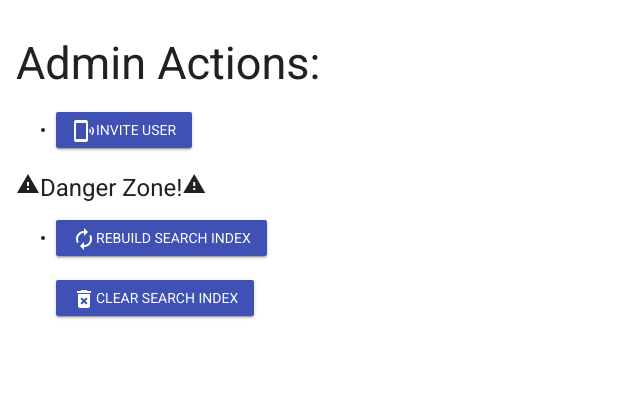
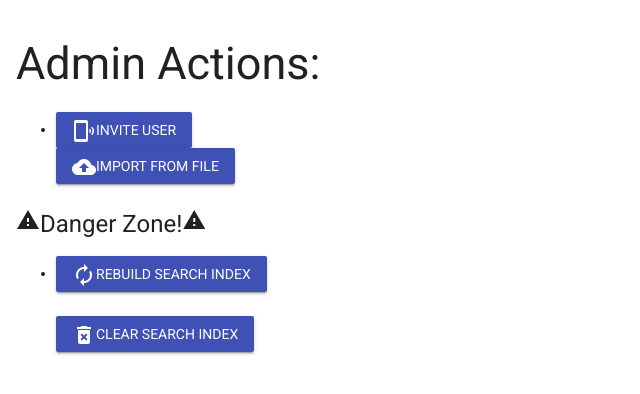
Before and after one commit to muncus/book-club-library, a Flask app: page /admin/ in a window 1280 px wide. Shown: the part 128-522 px from the top of the page, without its empty margins (0-640 px from the left). Run offline with Flask 2, Linux system fonts and the light colour scheme; data that the repository does not hold is empty; parts of the project's set-up code (start-up, migrations or seed data) failed here and were passed over.

Commit message:
minor template tweaks.

```diff
--- a/templates/admin_home.html
+++ b/templates/admin_home.html
@@ -7,6 +7,9 @@
       <a href="/admin/invite-user">
       <button class="mdl-button mdl-js-button mdl-button--raised mdl-button--colored mdl-button--icon-left"
         type=button><i class="material-icons">phonelink_ring</i>Invite User</button></a><br/>
+      <a href="/admin/upload-data">
+      <button class="mdl-button mdl-js-button mdl-button--raised mdl-button--colored mdl-button--icon-left"
+        type=button><i class="material-icons">cloud_upload</i>Import from file</button></a><br/>
     </ul>
 
     <h4><i class="material-icons">warning</i>Danger Zone!<i class="material-icons">warning</i></h4>
--- a/templates/admin_upload.html
+++ b/templates/admin_upload.html
@@ -15,7 +15,7 @@
         <label class="mdl-textfield__label" for="file">File:</label>
       </div><br/>
     <button class="mdl-button mdl-js-button mdl-button--raised mdl-button--colored mdl-button--icon-left"
-      type=submit><i class="material-icons">phonelink_ring</i>Upload</button><br/>
+      type=submit><i class="material-icons">cloud_upload</i>Upload</button><br/>
     </form>
 </div>
 {% endblock %}
```
